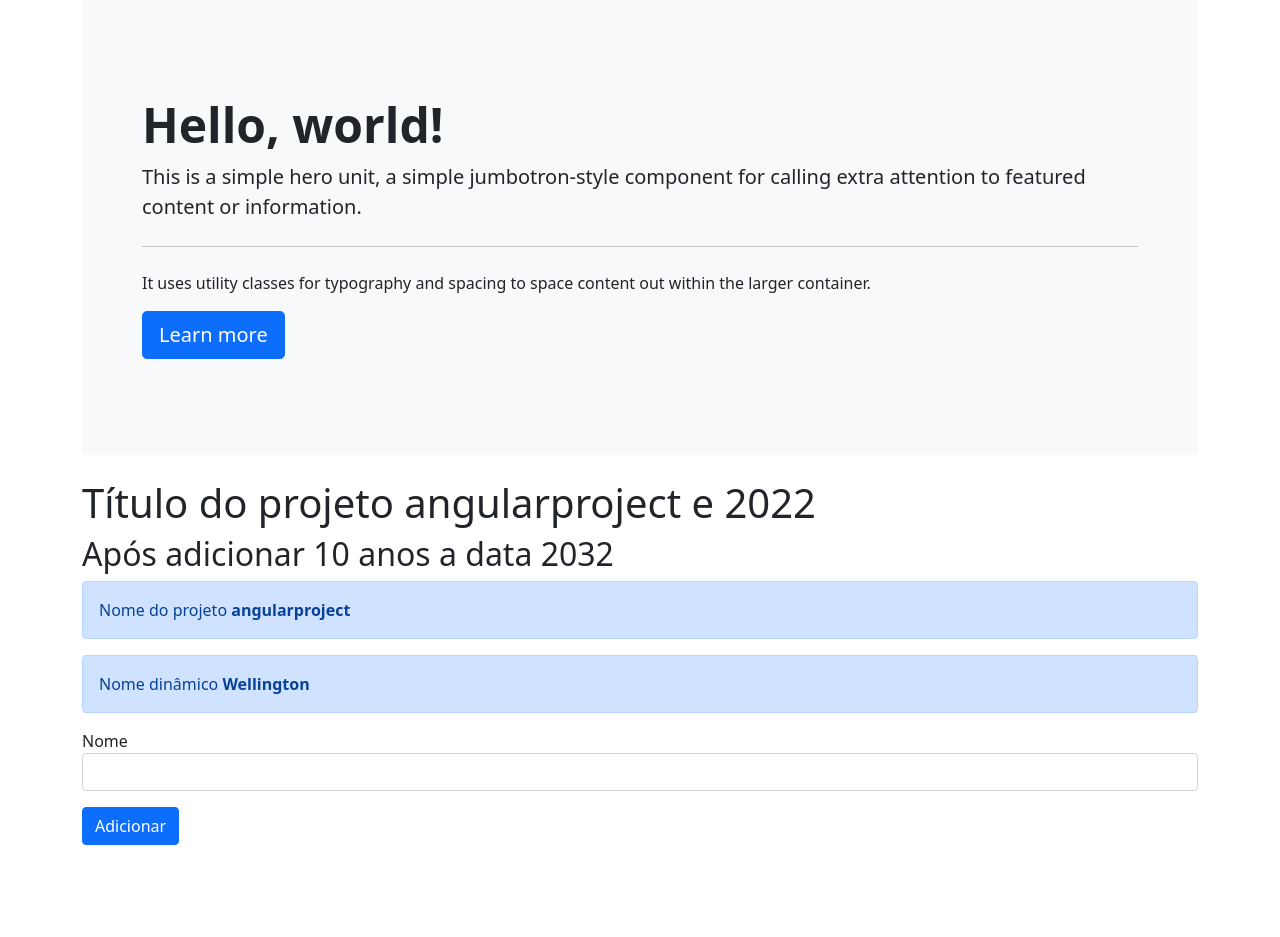
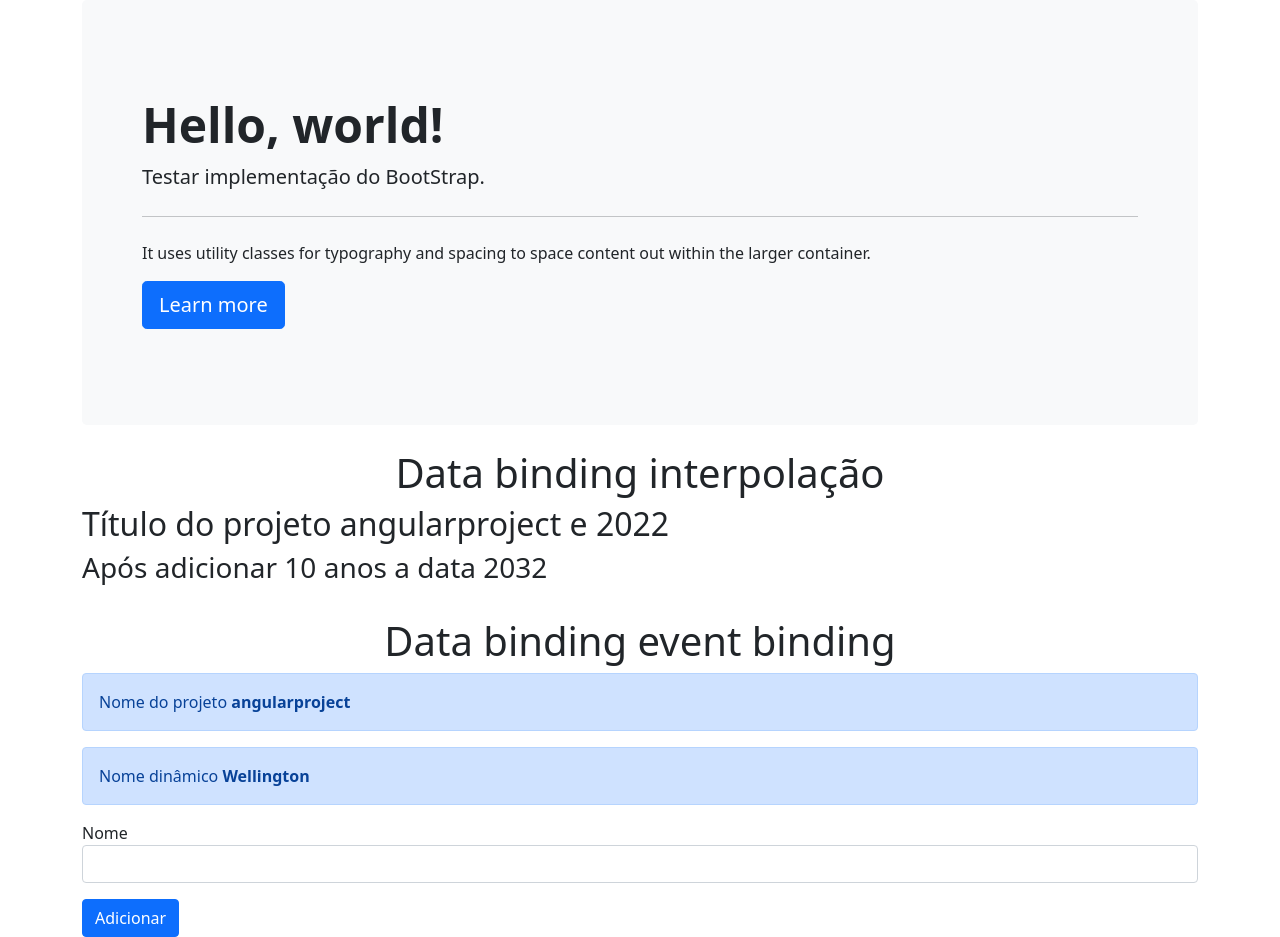
Before and after one commit to wemmelo/angularproject, an Angular app: page / in a window 1280 px wide. Before the commit the page ends 845 px from the top, so only its background shows below. Built offline with nearby package versions, Linux system fonts and the light colour scheme.

Commit message:
data binding update

```diff
--- a/src/app/app.component.html
+++ b/src/app/app.component.html
@@ -2,8 +2,7 @@
   <div class="p-5 mb-4 bg-light rounded-3">
     <div class="container-fluid py-5">
       <h1 class="display-5 fw-bold">Hello, world!</h1>
-      <p class="lead">This is a simple hero unit, a simple jumbotron-style component for calling extra attention to
-        featured content or information.</p>
+      <p class="lead">Testar implementação do BootStrap.</p>
       <hr class="my-4">
       <p>It uses utility classes for typography and spacing to space content out within the larger container.</p>
       <button class="btn btn-primary btn-lg" type="button">Learn more</button>
@@ -16,13 +15,16 @@
     primeira forma - interpolação para receber dados dinâmicos
 -->
 <div class="container">
-  <h1>Título do projeto {{title}} e {{data}}</h1>
-  <h2>Após adicionar 10 anos a data {{10+getData()}}</h2>
+  <h1 class="row d-flex justify-content-center">Data binding interpolação</h1>
+  <h2>Título do projeto {{title}} e {{data}}</h2>
+  <h3>Após adicionar 10 anos a data {{10+getData()}}</h3>
 </div>
 
 <!--Aqui abaixo vamos aprender a reagir a interação do usuário, por exemplo clicando em um botão, digitando algo, foco ...
 para isso vamos trabalhar com o event binding-->
 <div class="container">
+  <br>
+  <h1 class="row d-flex justify-content-center">Data binding event binding</h1>
   <div class="alert alert-primary" role="alert">
     Nome do projeto <strong>{{title}}</strong>
   </div>
--- a/src/app/app.component.ts
+++ b/src/app/app.component.ts
@@ -6,6 +6,7 @@ import { Component } from '@angular/core';
   styleUrls: ['./app.component.css']
 })
 export class AppComponent {
+
   title = 'angularproject';
   data = 2022;
   nome = "Wellington";
```
